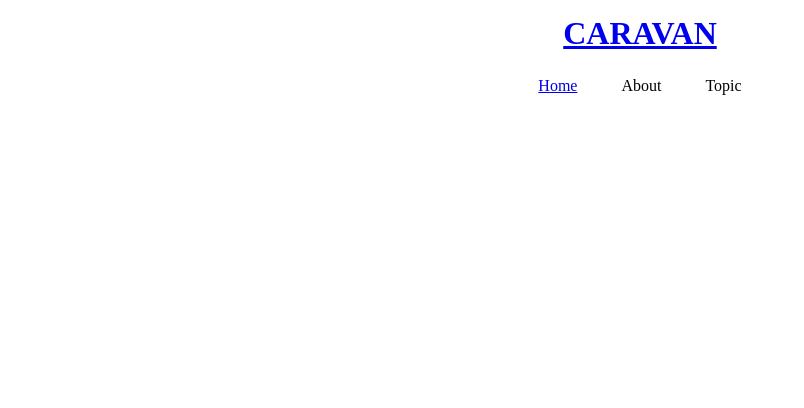
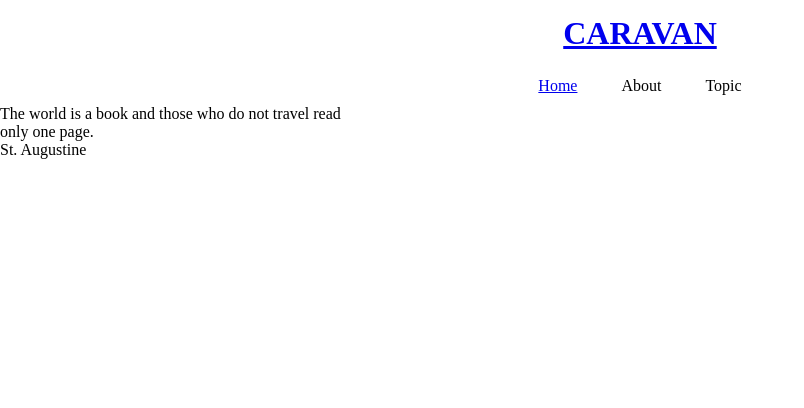
Before and after one commit to ogikun/caravan, a plain HTML site: page index.html in a window 1280 px wide. Shown: the top 408 px of the page, without its empty margins (0-804 px from the left). Drawn offline with Linux system fonts and the light colour scheme.

Commit message:
[Start] 1-6

```diff
--- a/index.html
+++ b/index.html
@@ -26,7 +26,14 @@
     </nav>
 
     <div class="main-visual">
-      <div class="main-visual-content"></div>
+      <div class="main-visual-content">
+        <p class="main-visual-text">
+          The world is a book and those who do not travel read only one page.
+        </p>
+        <p class="mainvisual-name">
+          St. Augustine
+        </p>
+      </div>
     </div>
 
     <div class="main">
```
